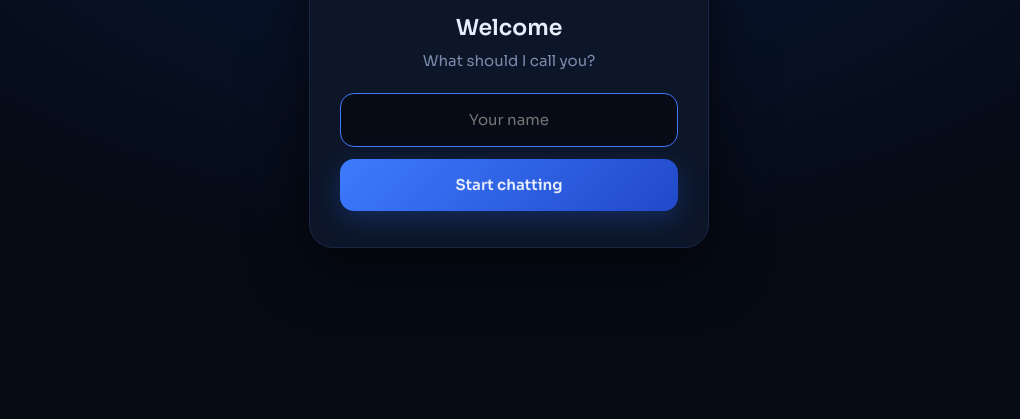
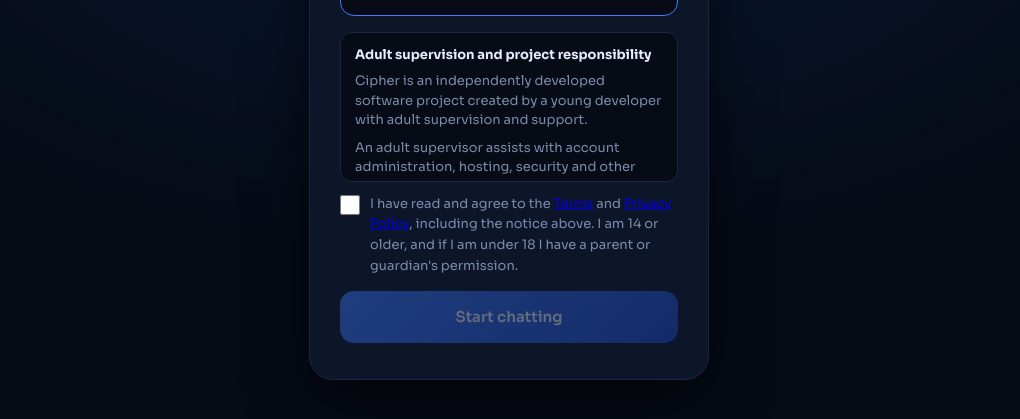
Before and after one commit to Hen-MIlner/cipher, a website: page index.html in a window 1280 px wide. Shown: the part 381-800 px from the top of the page, without its empty margins (131-1151 px from the left). Drawn offline with Linux system fonts and the light colour scheme.

Commit message:
Implement user agreement and supervision notice
Added user agreement and supervision notice to the welcome section.

```diff
--- a/index.html
+++ b/index.html
@@ -88,6 +88,14 @@
 .card p{color:var(--mute);margin:0 0 20px}
 .card input{width:100%;background:var(--bg);border:1px solid var(--line);border-radius:14px;padding:14px;text-align:center;margin-bottom:12px}
 .card input:focus{border-color:var(--blue);outline:none}
+.card p.fine{font-size:12px;margin:14px 0 0}.fine a{color:#6ea2ff}
+#welcome{display:flex;overflow-y:auto}.card{margin:auto}
+.card .agree{max-height:150px;overflow:auto;text-align:left;background:var(--bg);border:1px solid var(--line);border-radius:12px;padding:12px 14px;margin:4px 0 12px}
+.card .agree b{display:block;margin-bottom:6px;font-size:13px}
+.card .agree p{font-size:13px;margin:0 0 8px;line-height:1.5}
+.tick{display:flex;gap:10px;align-items:flex-start;text-align:left;font-size:13px;color:var(--mute);margin-bottom:14px}
+.card .tick input{width:20px;height:20px;flex:none;margin:1px 0 0;padding:0;border:0;background:none;accent-color:#3d7bff}
+.go:disabled{opacity:.4;box-shadow:none;cursor:not-allowed}
 .go{width:100%;background:linear-gradient(135deg,#3d7bff,#2149c9);border:0;border-radius:14px;padding:14px;font-weight:600;box-shadow:0 8px 24px #2b6bff3d}
 #notes{margin-left:auto;background:var(--panel);border:1px solid var(--line);border-radius:999px;padding:9px 14px;font-size:13px;color:var(--mute)}
 #notes:hover{color:var(--text);border-color:var(--blue)}
@@ -143,7 +151,12 @@
   <h2>Welcome</h2>
   <p>What should I call you?</p>
   <input id="nm" type="text" maxlength="24" placeholder="Your name" autocomplete="given-name" required>
-  <button class="go">Start chatting</button>
+  <div class="agree"><b>Adult supervision and project responsibility</b>
+    <p>Cipher is an independently developed software project created by a young developer with adult supervision and support.</p>
+    <p>An adult supervisor assists with account administration, hosting, security and other operational responsibilities where appropriate. This arrangement does not remove any responsibilities that apply to the project or its operators under applicable law.</p>
+    <p>Users should use Cipher responsibly and should not rely on its outputs as a substitute for professional advice where appropriate.</p></div>
+  <label class="tick"><input type="checkbox" id="ok"><span>I have read and agree to the <a href="/terms.html" target="_blank" rel="noopener">Terms</a> and <a href="/privacy.html" target="_blank" rel="noopener">Privacy Policy</a>, including the notice above. I am 14 or older, and if I am under 18 I have a parent or guardian's permission.</span></label>
+  <button class="go" id="wbtn" disabled>Start chatting</button>
 </form></div>
 
 <div id="app" class="hidden">
@@ -162,6 +175,7 @@
     <button class="nav" data-mode="study">🎓 Study mode</button>
     <button class="nav" data-mode="code">&lt;/&gt; Code assistant</button>
     <button class="nav" id="timer">⏱ Focus timer · 25:00</button>
+    <div class="fine" style="font-size:12px;padding:6px 12px;color:var(--mute)"><a href="/terms.html" style="color:inherit">Terms</a> · <a href="/privacy.html" style="color:inherit">Privacy</a></div>
     <div class="me"><div class="av" id="av"></div><div><b id="who"></b><button id="chg">Change name</button></div></div>
   </aside>
   <div id="scrim"></div>
@@ -211,6 +225,7 @@
 ['Maths step-by-step','Worked solutions you can follow','maths','',0]];
 const MODE_NAME={study:'Study mode',code:'Code assistant',homework:'Homework helper',quiz:'Quiz me',maths:'Maths step-by-step',essay:'Essay feedback',simple:'Explain simply'};
 let name=localStorage.getItem('cipher:name')||'',model=localStorage.getItem('cipher:model')||'',mode='',chats=[],cur=null,busy=false,attach='';
+const TV='2026-10-21',agreed=()=>localStorage.getItem('cipher:agreed')===TV;
 const key=()=>'cipher:chats'; // one shared history per browser, so changing your name never hides it
 async function api(p,body){
   const r=await fetch(p,body?{method:'POST',headers:{'Content-Type':'application/json'},body:JSON.stringify(body)}:{});
@@ -229,7 +244,8 @@
   $('#hi').textContent=`Hi ${name}, what's on your mind?`;
   $('#chips').innerHTML=SUG.map((s,i)=>`<button class="chip" data-i="${i}"><b>${s[0]}</b><span>${s[1]}</span></button>`).join('');
   loadModels();newChat()}
-$('#wf').onsubmit=e=>{e.preventDefault();name=$('#nm').value.trim();if(!name)return;localStorage.setItem('cipher:name',name);start()};
+$('#ok').onchange=()=>{$('#wbtn').disabled=!$('#ok').checked};
+$('#wf').onsubmit=e=>{e.preventDefault();name=$('#nm').value.trim();if(!name||!$('#ok').checked)return;localStorage.setItem('cipher:name',name);localStorage.setItem('cipher:agreed',TV);start()};
 $('#chg').onclick=()=>{localStorage.removeItem('cipher:name');location.reload()};
 
 async function loadModels(){
@@ -250,14 +266,14 @@
   $('#hist').innerHTML=chats.map(c=>`<button class="nav" data-id="${c.id}">${esc(c.title)}</button>`).join('');
   $('#feed').scrollTop=1e9}
 async function send(text){
-  text=text.trim();if((!text&&!attach)||busy)return;
+  text=text.trim();if((!text&&!attach)||busy)return;if(!agreed()){location.reload();return}
   if(attach){text=(text||'Please look at this file.')+'\n\n--- attached file ---\n'+attach;attach='';setPill()}
   busy=true;$('#send').disabled=true;$('#in').value='';$('#in').style.height='auto';
   cur.m.push({role:'user',content:text});
   if(cur.m.length===1){cur.title=text.slice(0,40);chats.unshift(cur)}
   cur.m.push({role:'assistant',content:''});render();const out=cur.m[cur.m.length-1];
   try{
-    const r=await fetch('/api/chat',{method:'POST',headers:{'Content-Type':'application/json'},body:JSON.stringify({mode,model,name,messages:cur.m.slice(0,-1)})});
+    const r=await fetch('/api/chat',{method:'POST',headers:{'Content-Type':'application/json'},body:JSON.stringify({mode,model,name,agreed:agreed(),messages:cur.m.slice(0,-1)})});
     if(!r.ok){const t=await r.text();let m;try{m=JSON.parse(t).error}catch{m="Can't reach the Cipher API. Make sure api/chat.js is in your GitHub repo (inside an api folder), then redeploy on Vercel."}throw new Error(m)}
     const rd=r.body.getReader(),dec=new TextDecoder();let buf='';
     for(;;){const{done,value}=await rd.read();if(done)break;buf+=dec.decode(value,{stream:true});const ls=buf.split('\n');buf=ls.pop();
@@ -303,7 +319,7 @@
 document.addEventListener('touchstart',e=>{sx=e.touches[0].clientX;sy=e.touches[0].clientY},{passive:true});
 document.addEventListener('touchend',e=>{const dx=e.changedTouches[0].clientX-sx,dy=e.changedTouches[0].clientY-sy;if(Math.abs(dx)<70||Math.abs(dx)<Math.abs(dy)*1.5)return;const sd=$('#side');if(dx>0&&sx<28)sd.classList.add('open');else if(dx<0)sd.classList.remove('open')},{passive:true});
 if('serviceWorker' in navigator)navigator.serviceWorker.register('/sw.js').catch(()=>{});
-if(name)start();else{$('#welcome').classList.remove('hidden');$('#nm').focus()}
+if(name&&agreed())start();else{$('#nm').value=name;$('#ok').checked=agreed();$('#wbtn').disabled=!$('#ok').checked;$('#welcome').classList.remove('hidden');$('#nm').focus()}
 </script>
 </body>
 </html>
```
